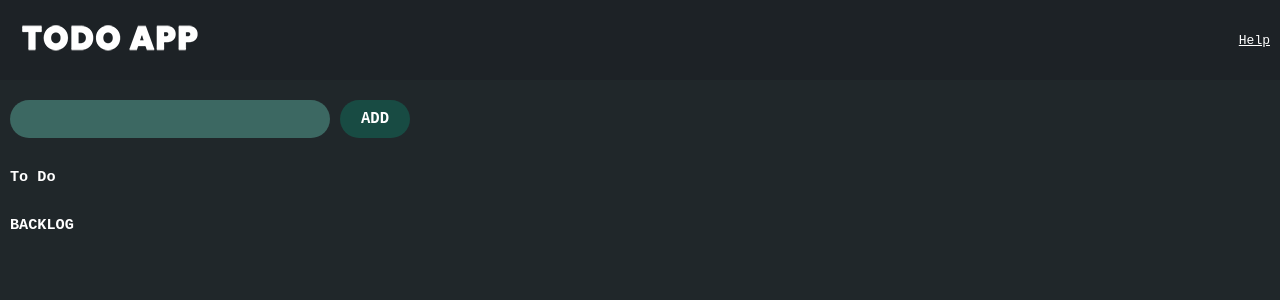
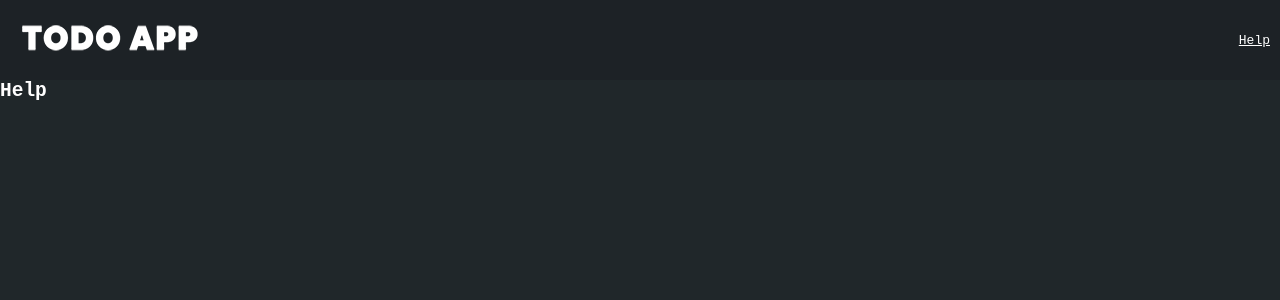
Before and after one commit to codehub15/ToDo-App, a React (Create React App) app: page /help in a window 1280 px wide. Shown: the top 300 px of the page. Built offline with nearby package versions, Linux system fonts and the light colour scheme.

Commit message:
add navigation

```diff
--- a/src/components/App.js
+++ b/src/components/App.js
@@ -4,6 +4,8 @@ import Navigation from './Navigation';
 import ToDosContainer from './ToDosContainer';
 import ToDonesContainer from './ToDonesContainer';
 import { BrowserRouter, Switch, Route } from 'react-router-dom';
+import Help from '../views/Help';
+import PageNotFound from '../views/PageNotFound';
 
 
 export default class App extends Component {
@@ -91,9 +93,21 @@ export default class App extends Component {
         <div className="app">
           <Navigation />
 
-          {/* pass the props (update function) to the child (and from this child to the next) */}
-          <ToDosContainer item={toDos} updateItem={this.updateItem} addItem={this.addItem} />
-          <ToDonesContainer item={toDones} updateItem={this.updateItem} />
+          <Switch>
+            <Route exact path="/">
+              {/* pass the props (update function) to the child (and from this child to the next) */}
+              <ToDosContainer item={toDos} updateItem={this.updateItem} addItem={this.addItem} />
+              <ToDonesContainer item={toDones} updateItem={this.updateItem} />
+            </Route>
+
+            <Route exact path="/help">
+              <Help />
+            </Route>
+
+            <Route>
+              <PageNotFound />
+            </Route>
+          </Switch>
 
         </div>
       </BrowserRouter>
--- a/src/components/Navigation.js
+++ b/src/components/Navigation.js
@@ -1,14 +1,20 @@
 import React from 'react';
 import logo from '../img/logo.png';
+import { Link } from 'react-router-dom';
 
 export default function Navigation() {
     return (
         <nav>
             <div className="left">
-                <img src={logo} alt="Logo" />
+                <Link to="/">
+                    <img src={logo} alt="Logo" />
+                </Link>
             </div>
             <div className="right">
-                <a href="#">Help</a>
+                <Link to="/help">
+                    Help
+                </Link>
+                {/**  <a href="#">Help</a>  */}
             </div>
         </nav>
     )
--- /dev/null
+++ b/src/views/Help.js
@@ -0,0 +1,9 @@
+import React from 'react'
+
+export default function Help() {
+    return (
+        <div className="help-container">
+            <h2>Help</h2>
+        </div>
+    )
+}
--- /dev/null
+++ b/src/views/PageNotFound.js
@@ -0,0 +1,9 @@
+import React from 'react'
+
+export default function PageNotFound() {
+    return (
+        <div className="page-not-found">
+            <h2>Page not found</h2>
+        </div>
+    )
+}
```
